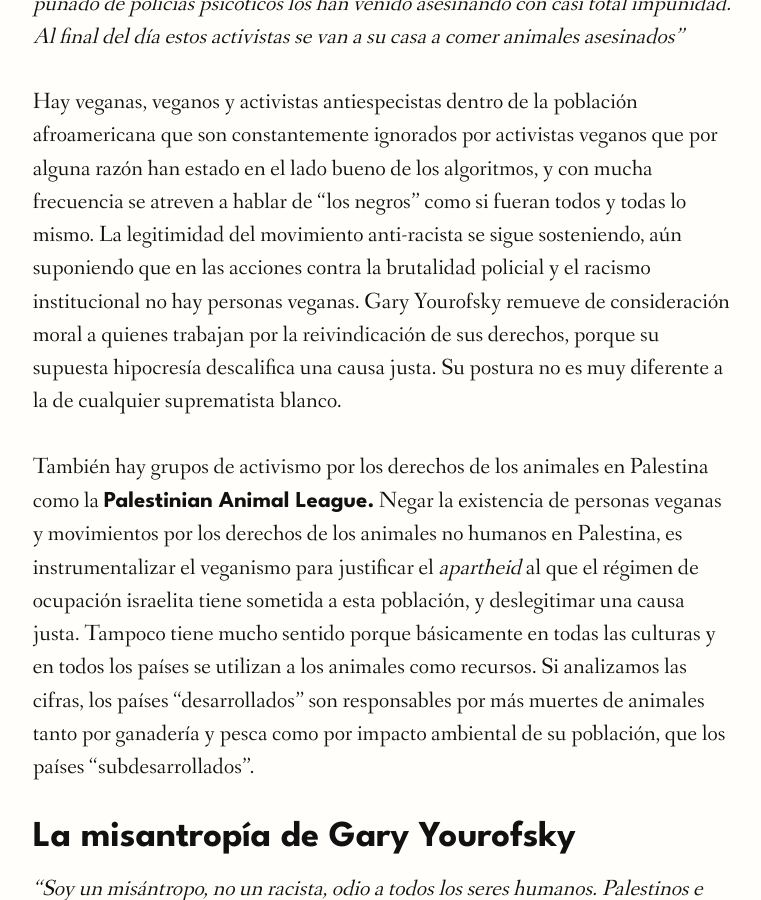
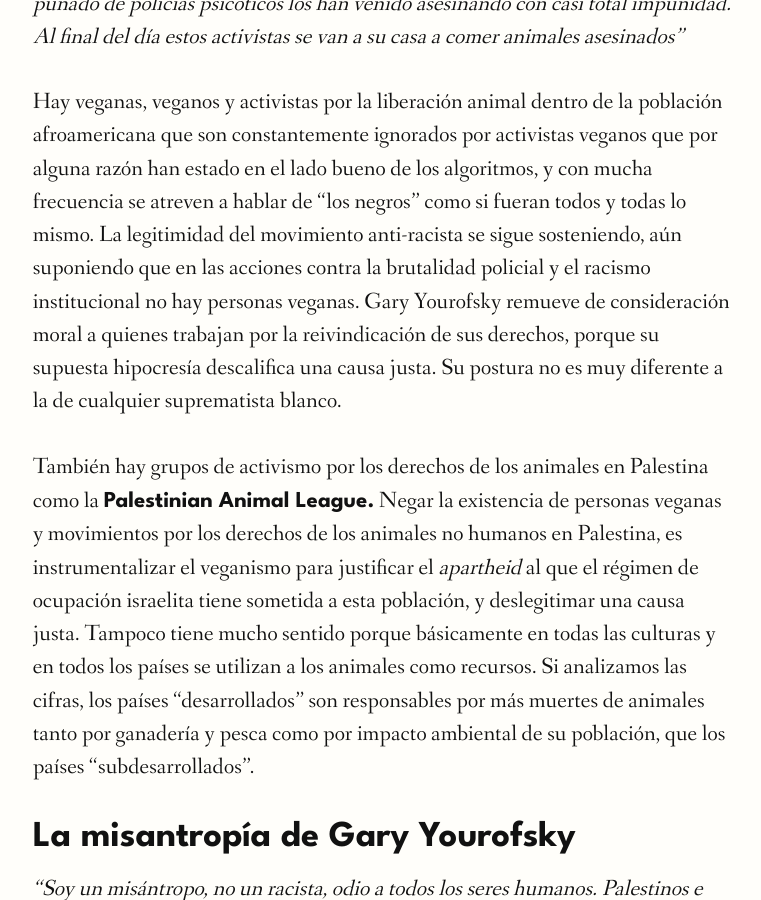
Before and after one commit to animaleslibres/animaleslibres.github.io, a Jekyll site: the page built from _posts/2023-02-27-El-mejor-discurso-que-jamas-escucharas-o-veganismo-para-posicionar-matones.md, in a window 1280 px wide and 900 px high, scrolled down 6824 px. Shown: the whole window, without its empty margins (258-1019 px from the left). Built offline with Jekyll 4.4.1, drawn with Linux system fonts in a browser that asks for light colours; nearby versions of some CDN libraries; some web fonts are replaced; a script that is not in the unit is left out.

Commit message:
liberación animal en vez de antiespecistas

```diff
--- a/_posts/2023-02-27-El-mejor-discurso-que-jamas-escucharas-o-veganismo-para-posicionar-matones.md
+++ b/_posts/2023-02-27-El-mejor-discurso-que-jamas-escucharas-o-veganismo-para-posicionar-matones.md
@@ -85,7 +85,7 @@ Una de sus estudiantes afroamericanas le dijo que los animales no humanos vivía
 
 _“La gente negra ha venido marchando en las calles de Estados Unidos porque un puñado de policías psicóticos los han venido asesinando con casi total impunidad. Al final del día estos activistas se van a su casa a comer animales asesinados”_
 
-Hay veganas, veganos y activistas antiespecistas dentro de la población afroamericana que son constantemente ignorados por activistas veganos que por alguna razón han estado en el lado bueno de los algoritmos, y con mucha frecuencia se atreven a hablar de “los negros” como si fueran todos y todas lo mismo. La legitimidad del movimiento anti-racista se sigue sosteniendo, aún suponiendo que en las acciones contra la brutalidad policial y el racismo institucional no hay personas veganas. Gary Yourofsky remueve de consideración moral a quienes trabajan por la reivindicación de sus derechos, porque su supuesta hipocresía descalifica una causa justa. Su postura no es muy diferente a la de cualquier suprematista blanco.
+Hay veganas, veganos y activistas por la liberación animal dentro de la población afroamericana que son constantemente ignorados por activistas veganos que por alguna razón han estado en el lado bueno de los algoritmos, y con mucha frecuencia se atreven a hablar de “los negros” como si fueran todos y todas lo mismo. La legitimidad del movimiento anti-racista se sigue sosteniendo, aún suponiendo que en las acciones contra la brutalidad policial y el racismo institucional no hay personas veganas. Gary Yourofsky remueve de consideración moral a quienes trabajan por la reivindicación de sus derechos, porque su supuesta hipocresía descalifica una causa justa. Su postura no es muy diferente a la de cualquier suprematista blanco.
 
 También hay grupos de activismo por los derechos de los animales en Palestina como la [Palestinian Animal League.](https://pal.ps/en/){:target='_blank' class="link"} Negar la existencia de personas veganas y movimientos por los derechos de los animales no humanos en Palestina, es instrumentalizar el veganismo para justificar el _apartheid_ al que el régimen de ocupación israelita tiene sometida a esta población, y deslegitimar una causa justa. Tampoco tiene mucho sentido porque básicamente en todas las culturas y en todos los países se utilizan a los animales como recursos. Si analizamos las cifras, los países "desarrollados" son responsables por más muertes de animales tanto por ganadería y pesca como por impacto ambiental de su población, que los países "subdesarrollados".
 
```
